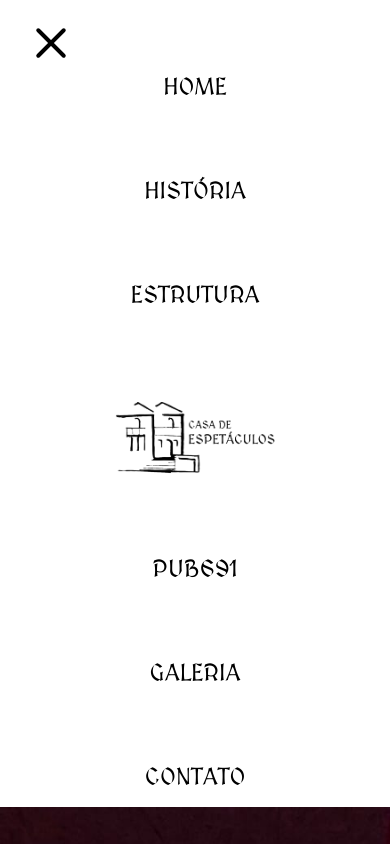
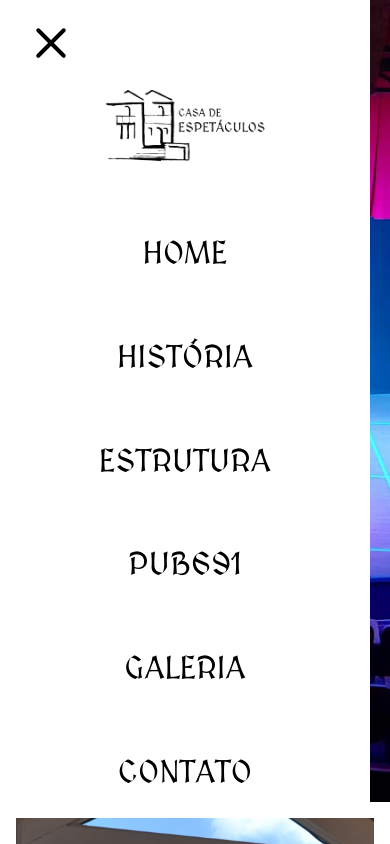
Before and after one commit to ramonrooliveira/casa-de-espetaculos, a Next.js app: page / in a window 390 px wide. Both pictures are taken after a click on the button 51 px from the left and 45 px from the top of the page. Shown: the top 844 px of the page. Built offline with nearby package versions, Linux system fonts and the light colour scheme.

Commit message:
update header styles

```diff
--- a/components/Header.js
+++ b/components/Header.js
@@ -15,7 +15,7 @@ const Header = () => {
   }
 
   return (
-    <div className={styles.header}>
+    <div className={`${styles.header} ${isActive ? styles['is-active'] : ''}`}>
       <button
         className={`
           ${styles.hamburger}
@@ -29,7 +29,7 @@ const Header = () => {
           <span className={styles['hamburger-inner']}></span>
         </span>
       </button>
-      <div className={`${styles.buttons} ${isActive ? styles['is-active'] : ''}`}>
+      <div onClick={handleClick} className={`${styles.buttons} ${isActive ? styles['is-active'] : ''}`}>
         <Link href="/">HOME</Link>
         <Link href="/historia">HISTÓRIA</Link>
         <Link href="/estrutura">ESTRUTURA</Link>
--- a/components/Header.module.scss
+++ b/components/Header.module.scss
@@ -9,7 +9,6 @@ $hamburger-layer-color: black;
   background-color: white;
   color: white;
   font-family: 'MedievalSharp';
-  // font-size: clamp(1.5rem, 3vw, 3rem);
 
   .buttons {
     display: flex;
@@ -17,12 +16,14 @@ $hamburger-layer-color: black;
     align-items: center;
 
     a:not(.logo-link) {
+      order: unset;
       color: black;
       text-decoration: none;
-      font-size: clamp(1.5rem, 2vw, 2rem);
+      font-size: clamp(2rem, 2vw, 2rem);
     }
 
     .logo {
+      order: unset;
       padding-top: 1rem;
       width: 10rem;
       cursor: pointer;
@@ -34,7 +35,7 @@ $hamburger-layer-color: black;
   display: none;
 }
 
-@media only screen and (max-width: 1400px) {
+@media only screen and (max-width: 1460px) {
   .header {
     padding: 2rem;
 
@@ -47,14 +48,28 @@ $hamburger-layer-color: black;
   }
   .header {
     padding: 1rem;
-    // font-size: 2rem;
+    width: 70px;
+    position: absolute;
+    &.is-active {
+      width: 40vh;
+    }
+
     .buttons {
       display: none;
       flex-direction: column;
       height: 85vh;
 
+
       &.is-active {
         display: flex;
+        width: 40vh;
+        a:not(.logo-link) {
+          order: 2;
+        }
+
+        .logo-link {
+          order: 1;
+        }
       }
     }
   }
```
